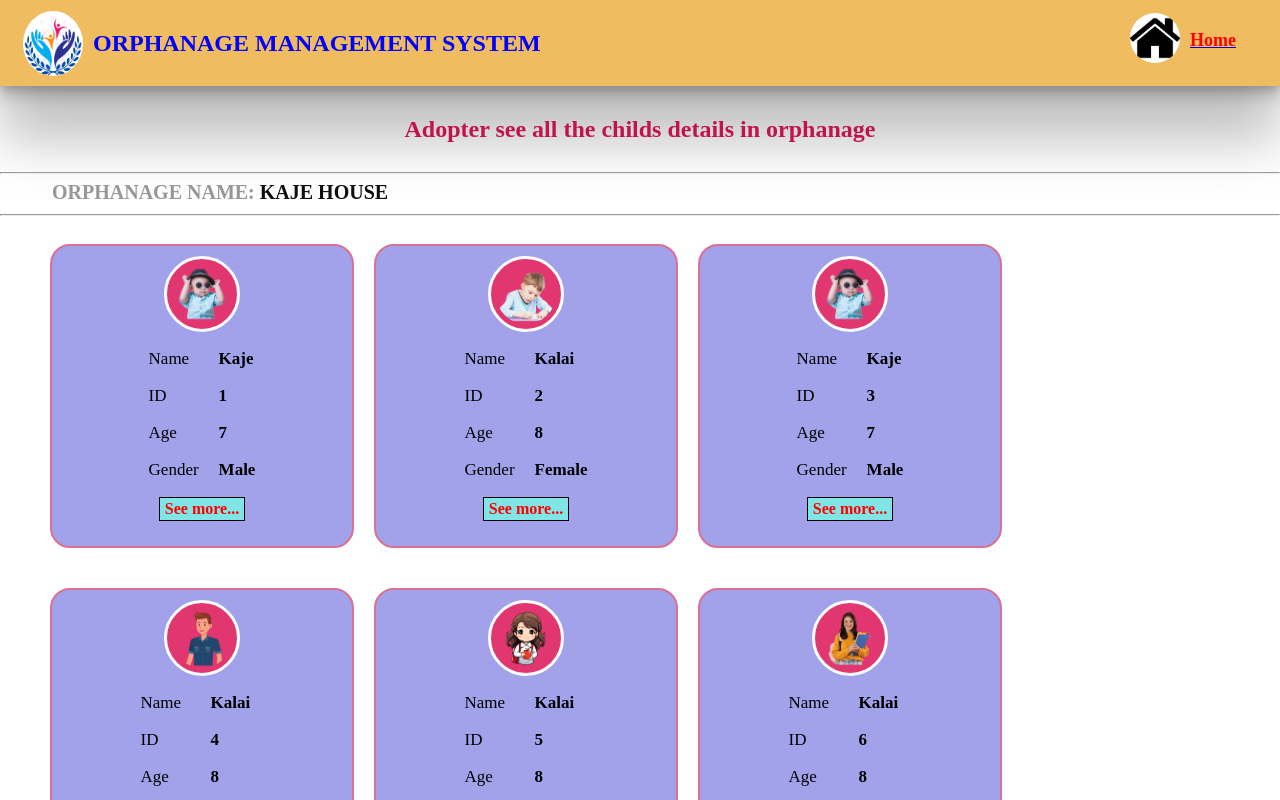
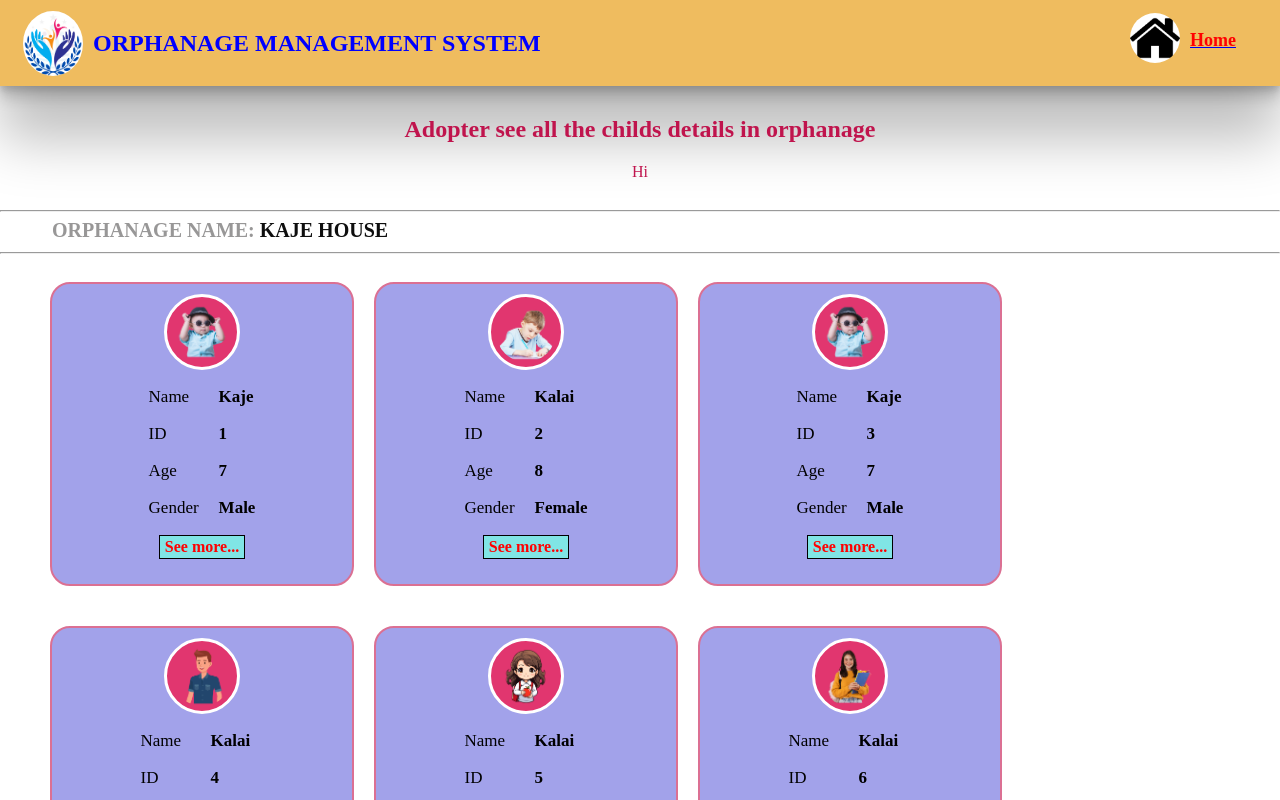
Before and after one commit to Remiltan123/Orphange-Manegment-System, a React (Create React App) app in the folder forntend/: page /Adobt/ViewChild in a window 1280 px wide. Shown: the top 800 px of the page. Built offline with nearby package versions, Linux system fonts and the light colour scheme.

Commit message:
change in Adopt

```diff
--- a/forntend/src/Components/AboutAdopt/AdoptViewChild/AdoptViewChild.jsx
+++ b/forntend/src/Components/AboutAdopt/AdoptViewChild/AdoptViewChild.jsx
@@ -8,6 +8,7 @@ const AdoptViewChild = () => {
     <div className='AdoptViewChild-maincontainer'>
       <div className='mainHeading'>
         <h2>Adopter see all the childs details in orphanage</h2>
+        <p>Hi</p>
       </div>
       <div className='perticularChild'>
         {renderChildren()}
```
